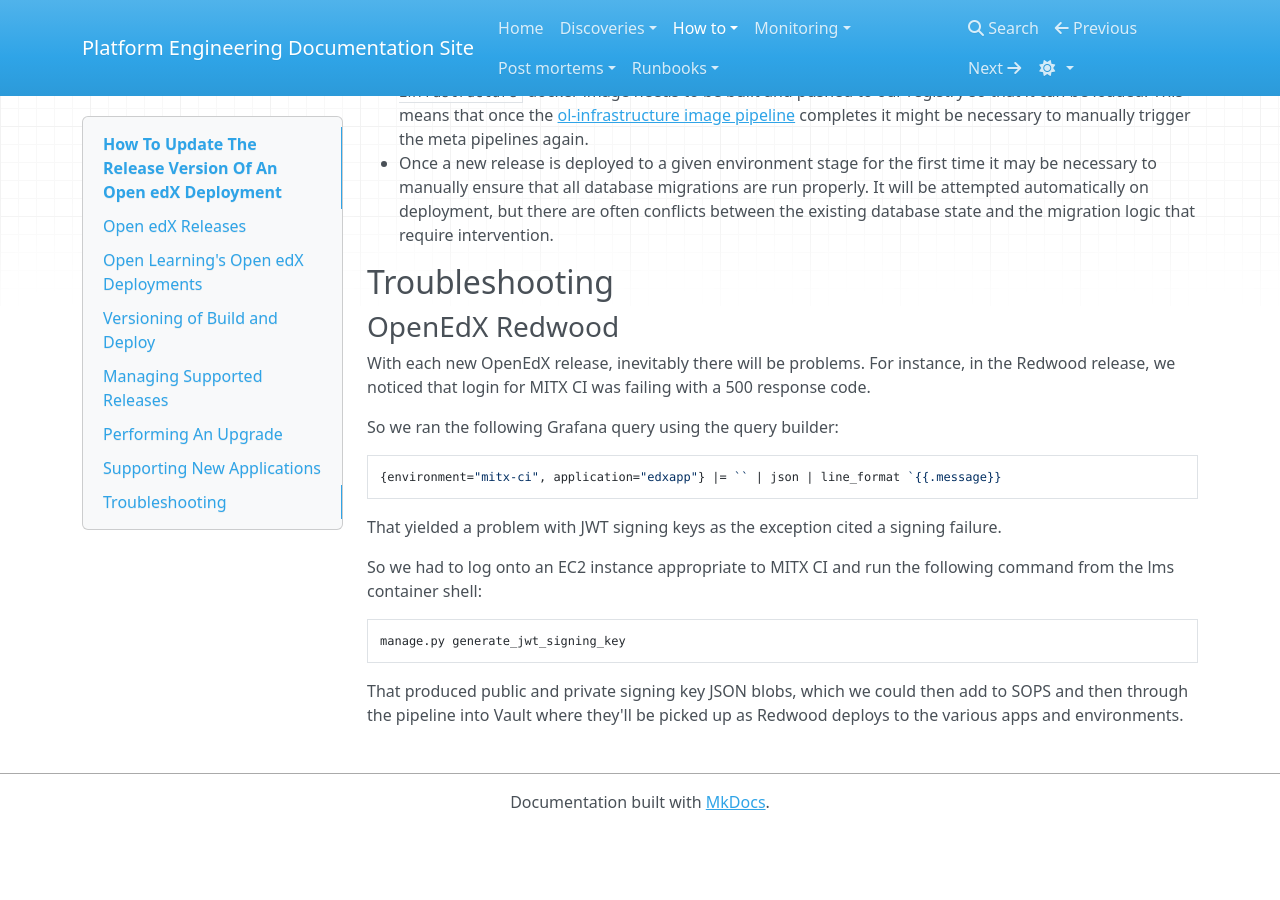
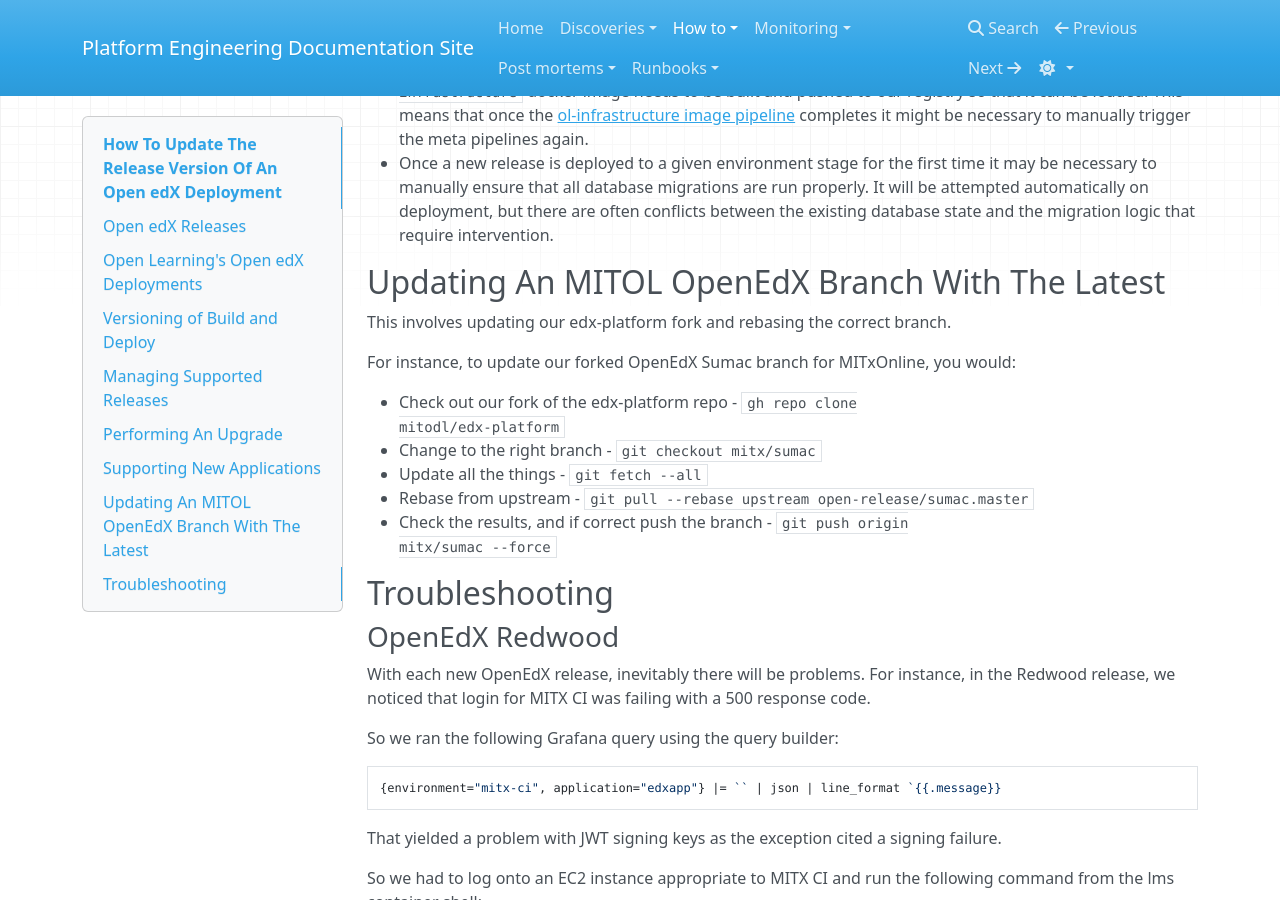
Before and after one commit to mitodl/platform-engineering-site, an MkDocs documentation site: the page built from docs/how_to/openedx_release_upgrades.md, in a window 1280 px wide and 900 px high, scrolled down 3274 px. Built offline with MkDocs 1.6.1, drawn with Linux system fonts in a browser that asks for light colours; nearby versions of some CDN libraries; before the commit the page ends 4104 px from its top, so only the background shows below that.

Commit message:
Add section on updating an openedx MITOL branch to the latest from upstream

```diff
--- a/docs/how_to/openedx_release_upgrades.md
+++ b/docs/how_to/openedx_release_upgrades.md
@@ -177,6 +177,21 @@
   be attempted automatically on deployment, but there are often conflicts between the
   existing database state and the migration logic that require intervention.
 
+## Updating An MITOL OpenEdX Branch With The Latest
+
+This involves updating our edx-platform fork and rebasing the correct branch.
+
+For instance, to update our forked OpenEdX Sumac branch for MITxOnline, you
+would:
+
+* Check out our fork of the edx-platform repo - `gh repo clone
+mitodl/edx-platform`
+* Change to the right branch - `git checkout mitx/sumac`
+* Update all the things - `git fetch --all`
+* Rebase from upstream - `git pull --rebase upstream open-release/sumac.master`
+* Check the results, and if correct push the branch - `git push origin
+mitx/sumac --force`
+
 ## Troubleshooting
 
 ### OpenEdX Redwood
```
